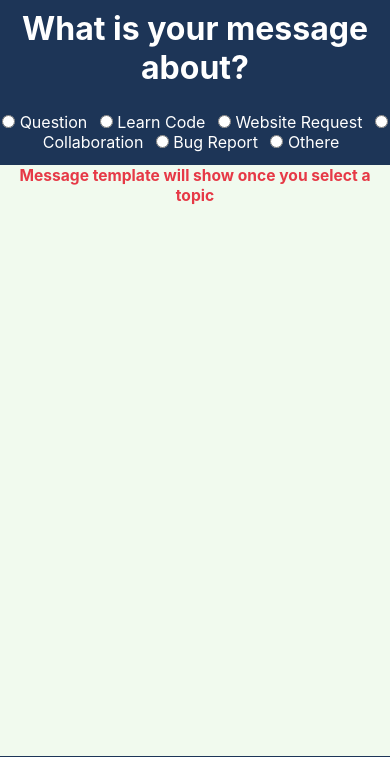
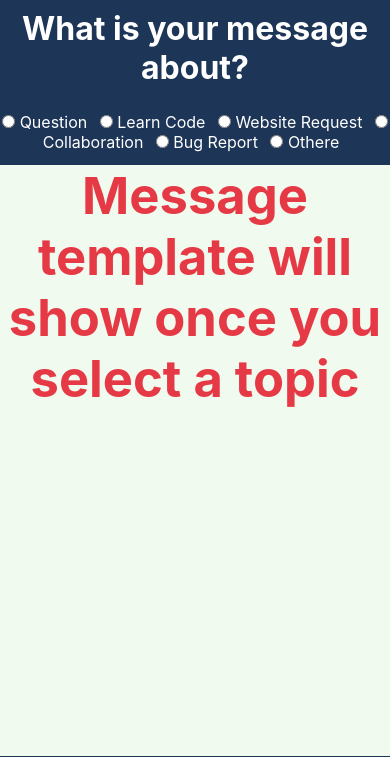
Before and after one commit to NikitaPoly/Polyakov.tech-1.0.0, a website: page frontend/html/contact.html in a window 390 px wide. Shown: the part 88-845 px from the top of the page. Drawn offline with Linux system fonts and the light colour scheme.

Commit message:
finished tweaking mobile design

```diff
--- a/frontend/css/contact.css
+++ b/frontend/css/contact.css
@@ -14,3 +14,8 @@ main{
         font-size: 4vw;
         font-weight:bold;
     }
+@media only screen and (max-width:420px) and (hover:none){
+    main span{
+        font-size:13vw;
+    }
+}
```
